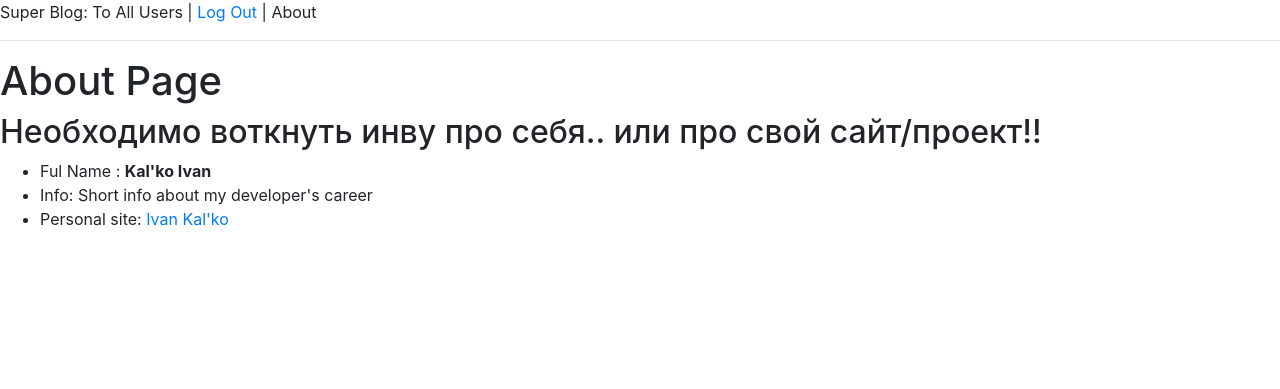
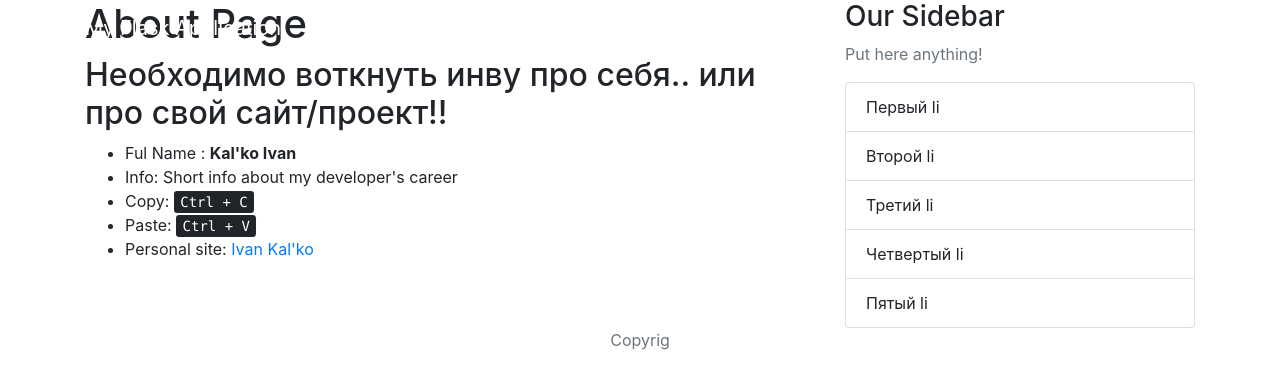
Before and after one commit to vano2149/flask_app, a Flask app: page /about in a window 1280 px wide. Shown: the top 389 px of the page. Run offline with Flask 2, Linux system fonts and the light colour scheme; some libraries are stand-ins or nearby versions.

Commit message:
Modified in an about, base file!

```diff
--- a/app/templates/about.html
+++ b/app/templates/about.html
@@ -6,6 +6,8 @@
     <ul>
         <li>Ful Name : <b>Kal'ko Ivan</b></li>
         <li>Info: Short info about my developer's career</li>
-        <li>Personal site: <a href="https://github.com/vano2149">Ivan Kal'ko</a></li>
+        <li>Copy: <kbd>Ctrl + C</kbd></li>
+        <li>Paste: <kbd>Ctrl + V</kbd></li>
+        <span role="button" tabindex="0"><li>Personal site: <a href="https://github.com/vano2149">Ivan Kal'ko</a></li></span>
     </ul>
 {% endblock %}
--- a/app/templates/base.html
+++ b/app/templates/base.html
@@ -1,45 +1,74 @@
 <!DOCTYPE html>
 <html>
     <head>
+        <!--Required meta tags-->
+        <meta charset="utf-8">
+        <meta name="viewport" content="width=device-width, initial-scale=1, shrink-to-fit=no">
+        <!-- Favicon -->
+        <link rel="icon" type="image/png" href="{{ url_for('static', filename='favicon/favicon.png') }}"/>
         {% if title %}
             <title>{{ title }} - web app</title>
         {% else %}
             <title>Default Title</title>
         {% endif %}
-    <!-- Favicon -->
-    <link rel="icon" type="image/png" href="{{ url_for('static', filename='favicon/favicon.png') }}"/>
         <!--Custom css-->
         <link rel="stylesheet" type="text/css" href="{{ url_for('static', filename='css/base.css')}}"/>
         <!--Bootstrap Core-->
         <link rel="stylesheet" href="https://maxcdn.bootstrapcdn.com/bootstrap/4.0.0/css/bootstrap.min.css" integrity="sha384-Gn5384xqQ1aoWXA+058RXPxPg6fy4IWvTNh0E263XmFcJlSAwiGgFAW/dAiS6JXm" crossorigin="anonymous">
     </head>
     <body>
-        <div>
-            Super Blog:
-            <a htef="{{ url_for('users') }}">To All Users</a> |
-            {% if 1 %}
-            <a href="#">Log Out</a> |
-            <a htef="{{ url_for('about') }}">About</a>
-            {% else %}
-                <a href="{{ url_for('login') }}">LogIn</a> |
-                <a href="#">Register</a>
-            {% endif %}
+        <!--Navbar panel started-->
+        <header class="site-header">
+            <nav class="navbar navbar-expend-md navbar-dark bg-steel fixed-top">
+                <div class="container">
+                    <a class="navbar-brand mr-4" href="/">My Flask Application</a>
+                    <button class="navbar-toggler" type="button" data-toggle="collapse" data-target="#navbarToggle" aria-controls="navbarToggle" aria-expanded="false" aria-label="Toggle navigation">
+                        <span class="navbar-toggler-icon"></span>
+                    </button>
+                    <div class="collapse navbar-collapse" id="navbarToggle">
+                        <div class="navbar-nav mr-auto">
+                            <a class="nav-item nav-link" href="#">Home</a>
+                            <a class="nav-item nav-link" href="#">About</a>
                         </div>
-        <hr>
-        {% with message = get_flashed_messages() %}
-            {% if messages %}
-            <ul>
-                {% for message in messages %}
-                    <li>{{ message }}</li>
-                {% endfor %}
-            </ul>
-            {% endif %}
-        {% endwith %}
-
-        <!--Блок вставки дочернего шаблона Start-->
+                        <!--Navbar Rigth Side-->
+                        <div class="navbar-nav">
+                            <a class="nav-item nav-link" href="#">Login</a>
+                            <a class="nav-item nav-link" href="#">Register</a>
+                        </div>
+                    </div>
+                </div>
+            </nav>
+        </header>
+        <!--Navbar panel ended-->
+        <!--Main Body Started-->
+        <main role="main" class="container">
+            <div class="row">
+                <div class="col-md-8">
                     {% block content %}
                     {% endblock %}
-        <!--Конец блока вставки дочернего шаблона-->
+                </div>
+                <div class="col-md-4">
+                    <div class="content-section">
+                        <h3>Our Sidebar</h3>
+                        <p class="text-muted">Put here anything!</p>
+                        <ul class="list-group">
+                            <li class="list-group-item">Первый li</li>
+                            <li class="list-group-item">Второй li</li>
+                            <li class="list-group-item">Третий li</li>
+                            <li class="list-group-item">Четвертый li</li>
+                            <li class="list-group-item">Пятый li</li>
+                        </ul>
+                    </div>
+                </div>
+            </div>
+        </main>
+        <!--Main Body Ended-->
+        <!--Footer statarted-->
+        <footer class="footer">
+            <div class="container text-center">
+                <span class="text-muted">Copyrig</span>
+            </div>
+        </footer>
         <script src="https://code.jquery.com/jquery-3.2.1.slim.min.js" integrity="sha384-KJ3o2DKtIkvYIK3UENzmM7KCkRr/rE9/Qpg6aAZGJwFDMVNA/GpGFF93hXpG5KkN" crossorigin="anonymous"></script>
         <script src="https://cdnjs.cloudflare.com/ajax/libs/popper.js/1.12.9/umd/popper.min.js" integrity="sha384-ApNbgh9B+Y1QKtv3Rn7W3mgPxhU9K/ScQsAP7hUibX39j7fakFPskvXusvfa0b4Q" crossorigin="anonymous"></script>
         <script src="https://maxcdn.bootstrapcdn.com/bootstrap/4.0.0/js/bootstrap.min.js" integrity="sha384-JZR6Spejh4U02d8jOt6vLEHfe/JQGiRRSQQxSfFWpi1MquVdAyjUar5+76PVCmYl" crossorigin="anonymous"></script>
```
Lines whose indentation alone changed are shown as unchanged.
